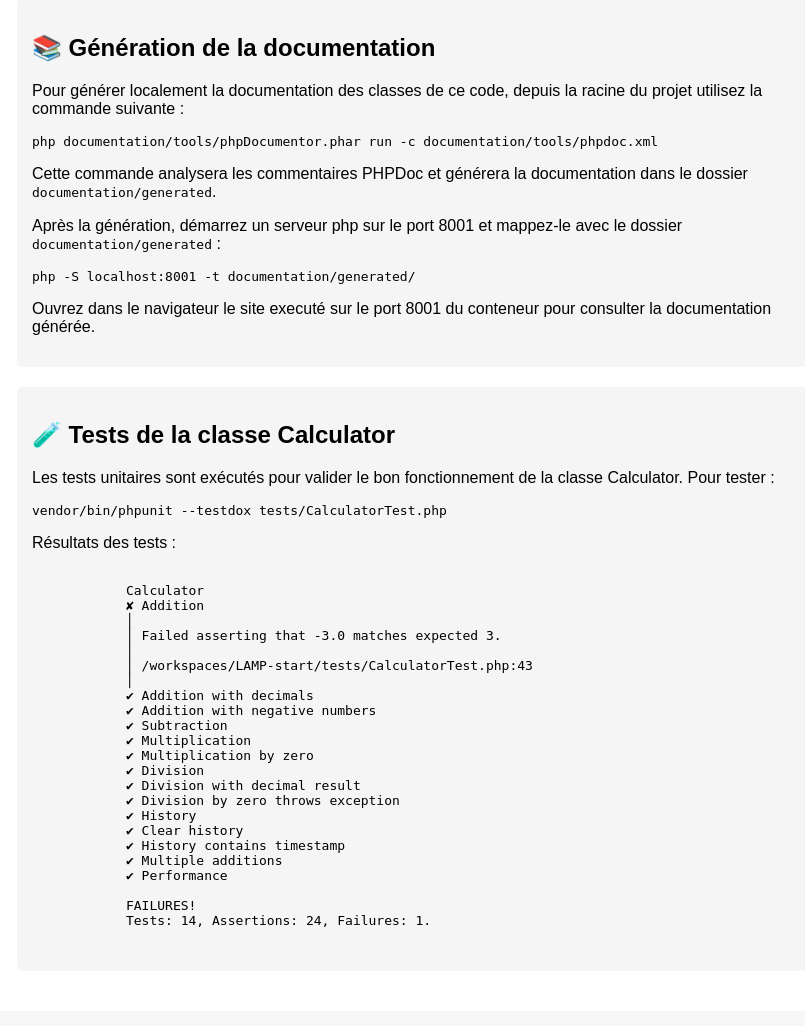
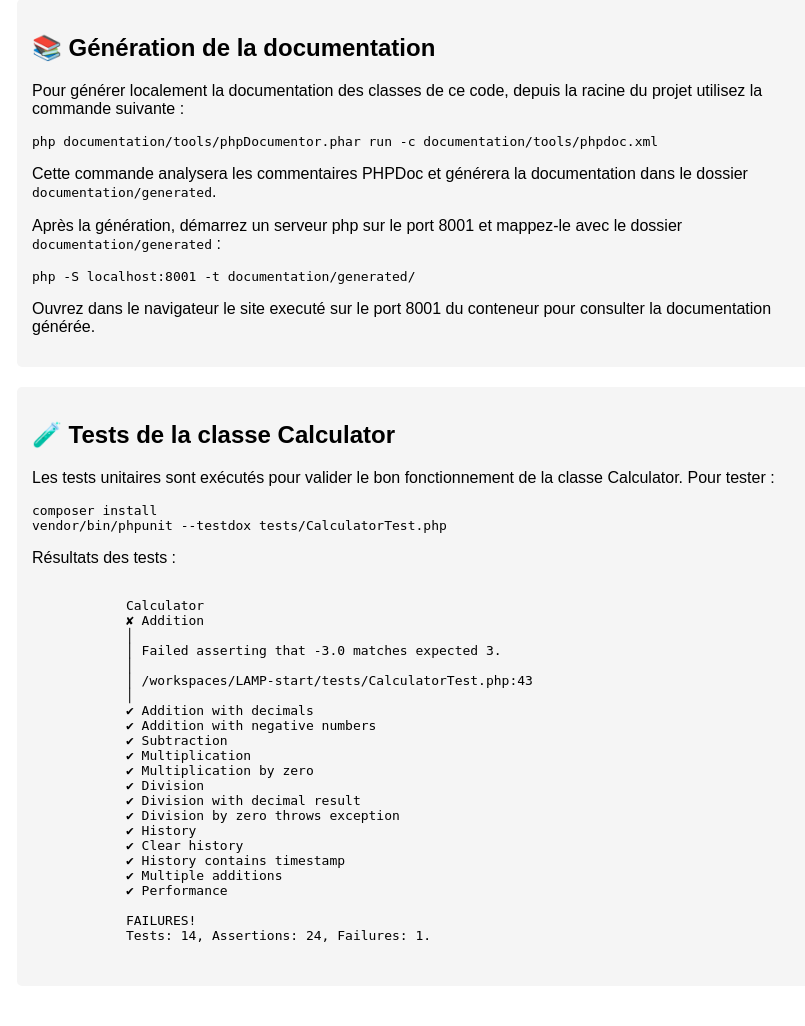
Before and after one commit to icof/LAMP-start, a PHP site: page /site/index.php in a window 1280 px wide. Shown: the part 288-1314 px from the top of the page, without its empty margins (223-1028 px from the left). Before the commit the page ends 1215 px from the top, so only its background shows below. Run offline with PHP 8.4, Linux system fonts and the light colour scheme.

Commit message:
modif accueil

```diff
--- a/site/index.php
+++ b/site/index.php
@@ -52,7 +52,7 @@ require_once 'classes/Calculator.php';
     <div class="demo-section">
         <h2>🧪 Tests de la classe Calculator</h2>
         <p>Les tests unitaires sont exécutés pour valider le bon fonctionnement de la classe Calculator. Pour tester :</p>
-        <pre><code>vendor/bin/phpunit --testdox tests/CalculatorTest.php</code></pre>
+        <pre><code>composer install<br>vendor/bin/phpunit --testdox tests/CalculatorTest.php</code></pre>
         <p>Résultats des tests :</p>
         <pre><code>
             Calculator
```
